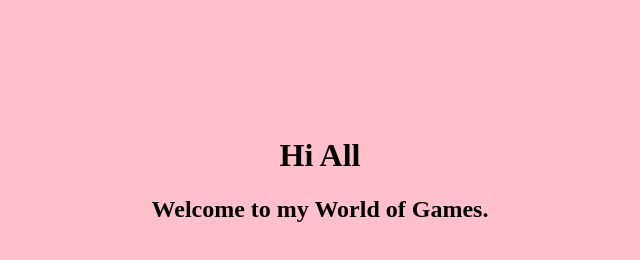
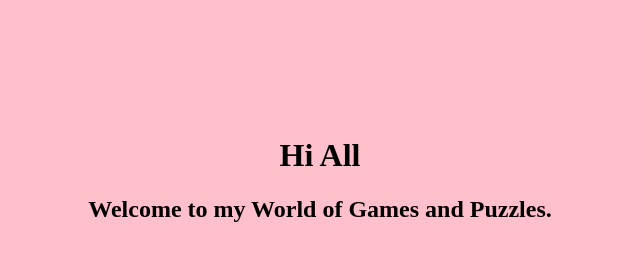
Before and after one commit to pichuka123/JenkinsAutomation, a plain HTML site: page index.html in a window 1280 px wide. Shown: the whole page, without its empty margins (320-960 px from the left). Drawn offline with Linux system fonts and the light colour scheme.

Commit message:
updated puzzles

```diff
--- a/index.html
+++ b/index.html
@@ -8,7 +8,7 @@
 
 	<h1> Hi All </hi>
 	<h2>
-	Welcome to my World of Games.
+	Welcome to my World of Games and Puzzles.
 	</h2>
 
 	</center>
```
